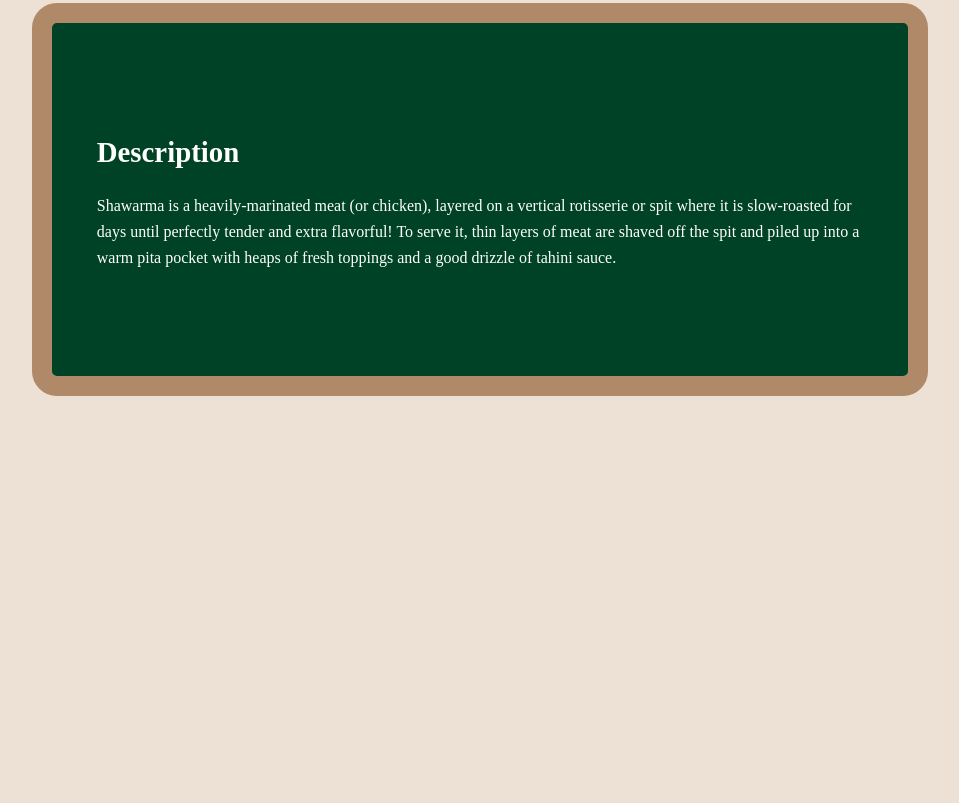
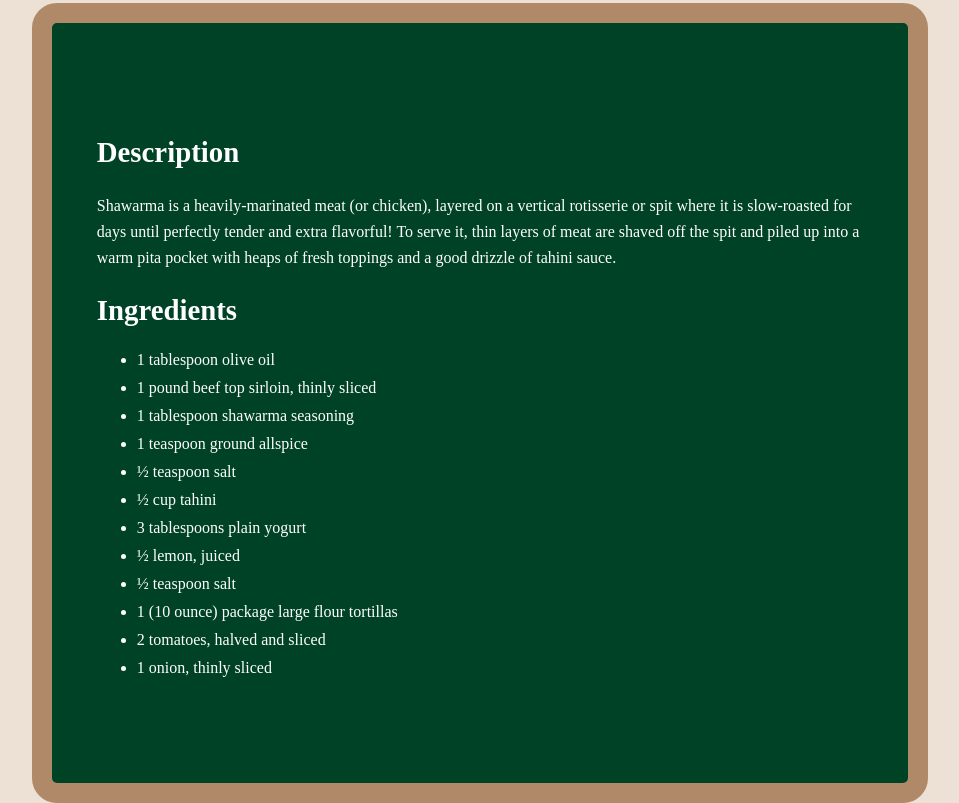
Before and after one commit to nacen-dev/odin-recipes, a plain HTML site: page recipes/beef-shawarma.html in a window 1280 px wide. Shown: the part 357-1160 px from the top of the page, without its empty margins (160-1119 px from the left). Before the commit the page ends 800 px from the top, so only its background shows below. Drawn offline with Linux system fonts and the light colour scheme.

Commit message:
Add ingredients section

```diff
--- a/recipes/beef-shawarma.html
+++ b/recipes/beef-shawarma.html
@@ -27,6 +27,23 @@
             with heaps of fresh toppings and a good drizzle of tahini sauce.
           </p>
         </section>
+        <section class="ingredients">
+          <h2 class="section-heading">Ingredients</h2>
+          <ul class="ingredients-list">
+            <li>1 tablespoon olive oil</li>
+            <li>1 pound beef top sirloin, thinly sliced</li>
+            <li>1 tablespoon shawarma seasoning</li>
+            <li>1 teaspoon ground allspice</li>
+            <li>½ teaspoon salt</li>
+            <li>½ cup tahini</li>
+            <li>3 tablespoons plain yogurt</li>
+            <li>½ lemon, juiced</li>
+            <li>½ teaspoon salt</li>
+            <li>1 (10 ounce) package large flour tortillas</li>
+            <li>2 tomatoes, halved and sliced</li>
+            <li>1 onion, thinly sliced</li>
+          </ul>
+        </section>
       </section>
     </main>
   </body>
```
